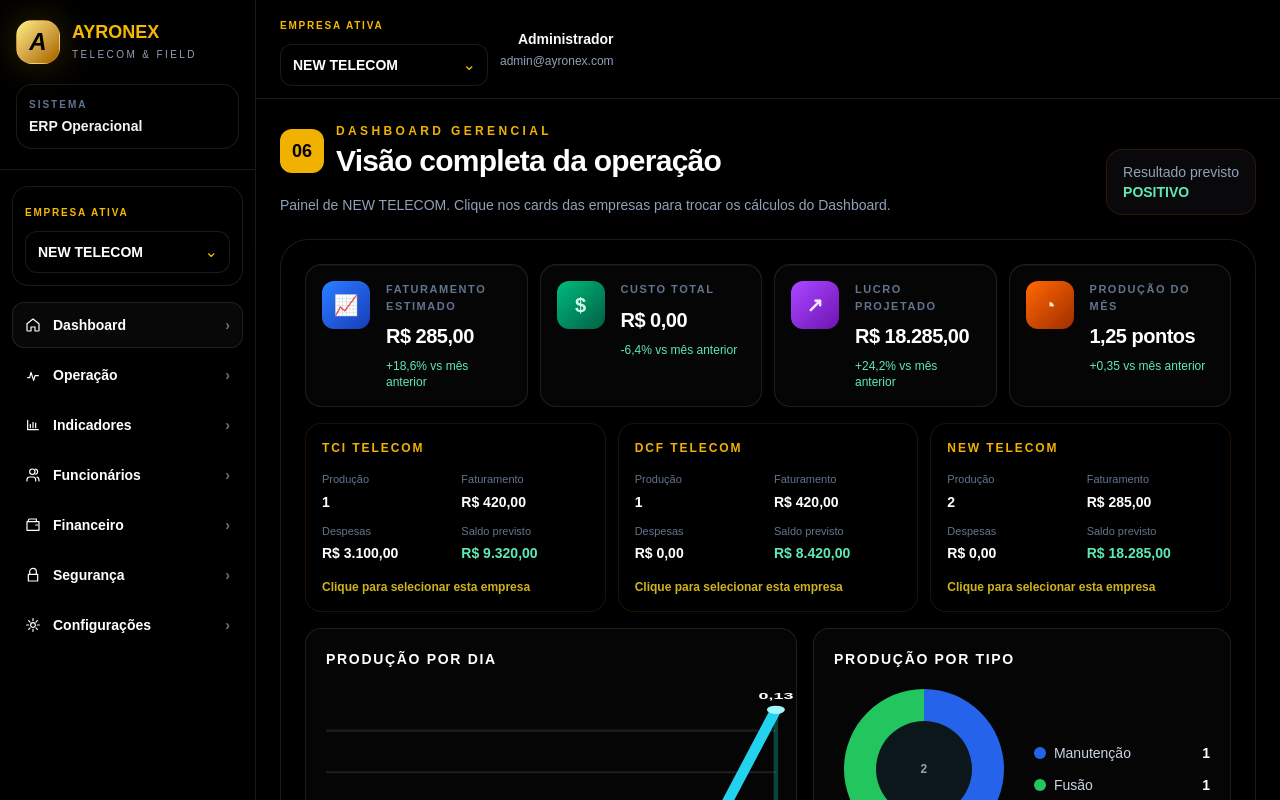
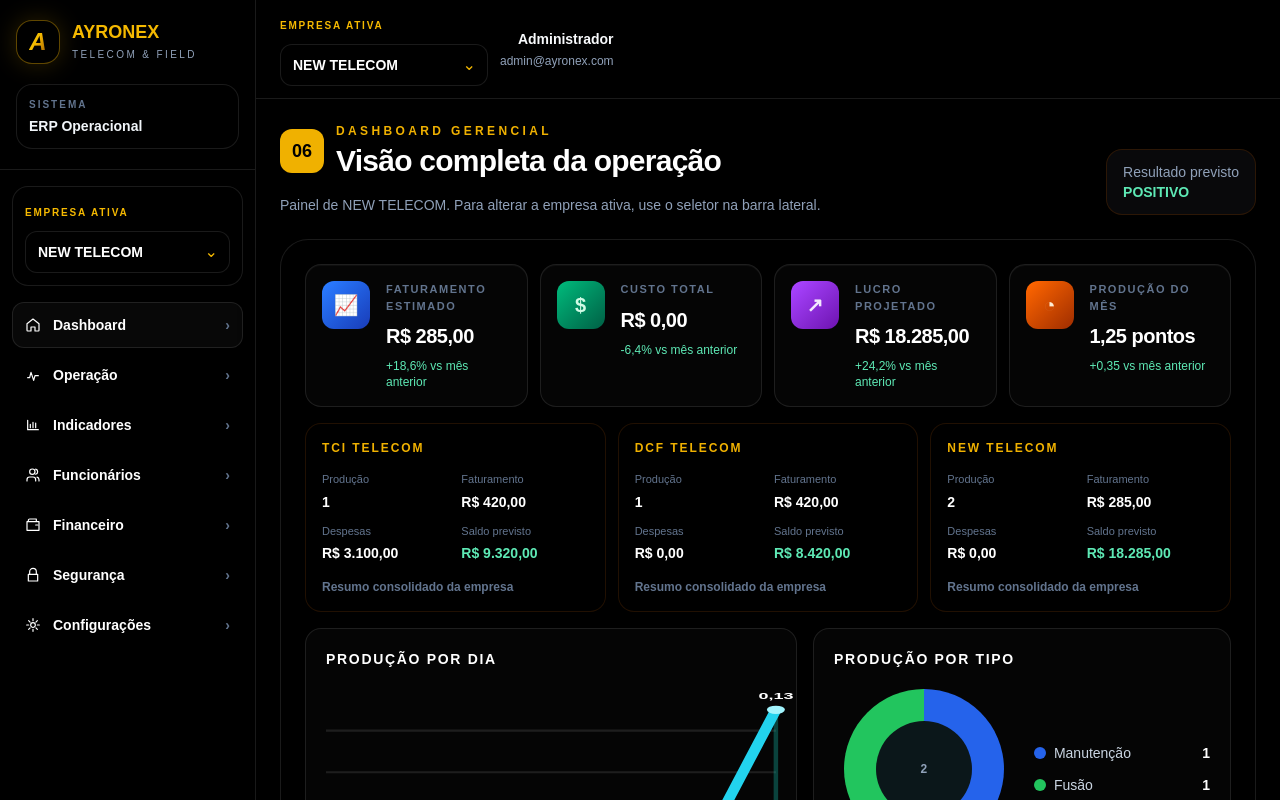
Before and after one commit to ayronex-sistema/ayronex-sistema, a Next.js app: page /dashboard in a window 1280 px wide. Shown: the top 800 px of the page. Built offline with nearby package versions, Linux system fonts and the light colour scheme.

Commit message:
Aprimora funcionarios seguranca e importacoes

```diff
--- a/app/dashboard/page.tsx
+++ b/app/dashboard/page.tsx
@@ -12,7 +12,7 @@ const weekLabels = ["Seg", "Ter", "Qua", "Qui", "Sex", "Sáb"];
 const defaultDailyProduction = [28, 46, 38, 57, 49, 72];
 
 export default function DashboardPage() {
-  const { data, dataByCompany, empresaAtiva, setEmpresaAtiva } = useErpData();
+  const { data, dataByCompany, empresaAtiva } = useErpData();
   const resumo = calcularResumoERP(dataByCompany);
   const teamEntries = Object.entries(resumo.productionByTeam);
   const dailyProduction = buildDailySeries(resumo.productionMonth);
@@ -35,7 +35,7 @@ export default function DashboardPage() {
               </div>
             </div>
             <p className="mt-4 max-w-3xl text-sm text-slate-400">
-              Painel de {empresaAtiva}. Clique nos cards das empresas para trocar os cálculos do Dashboard.
+              Painel de {empresaAtiva}. Para alterar a empresa ativa, use o seletor na barra lateral.
             </p>
           </div>
 
@@ -57,7 +57,7 @@ export default function DashboardPage() {
 
           <div className="mt-4 grid gap-3 lg:grid-cols-3">
             {companyOverview.map((company) => (
-              <CompanySummaryCard key={company.name} onSelect={setEmpresaAtiva} {...company} />
+              <CompanySummaryCard key={company.name} {...company} />
             ))}
           </div>
 
@@ -121,21 +121,15 @@ function CompanySummaryCard({
   despesas,
   saldo,
   producao,
-  onSelect,
 }: {
   name: CompanyName;
   faturamento: number;
   despesas: number;
   saldo: number;
   producao: number;
-  onSelect: (company: CompanyName) => void;
 }) {
   return (
-    <button
-      className="rounded-2xl border border-yellow-950/50 bg-black/30 p-4 text-left transition hover:-translate-y-0.5 hover:border-yellow-500/60 hover:bg-yellow-500/10 focus:outline-none focus:ring-2 focus:ring-yellow-500/40"
-      onClick={() => onSelect(name)}
-      type="button"
-    >
+    <article className="rounded-2xl border border-yellow-950/50 bg-black/30 p-4 text-left">
       <p className="text-xs font-extrabold uppercase tracking-[0.16em] text-yellow-500">{name}</p>
       <div className="mt-4 grid grid-cols-2 gap-3 text-sm">
         <MiniValue label="Produção" value={String(producao)} />
@@ -143,8 +137,8 @@ function CompanySummaryCard({
         <MiniValue label="Despesas" value={formatCurrency(despesas)} />
         <MiniValue label="Saldo previsto" value={formatCurrency(saldo)} tone={saldo >= 0 ? "positive" : "negative"} />
       </div>
-      <p className="mt-4 text-xs font-semibold text-yellow-300/80">Clique para selecionar esta empresa</p>
-    </button>
+      <p className="mt-4 text-xs font-semibold text-slate-500">Resumo consolidado da empresa</p>
+    </article>
   );
 }
 
--- a/components/erp-shell.tsx
+++ b/components/erp-shell.tsx
@@ -54,7 +54,7 @@ export function ErpShell({ active, children }: ErpShellProps) {
             <div className="flex items-center gap-3 lg:hidden">
               <LogoMark />
               <div>
-                <p className="text-lg font-extrabold leading-none erp-accent-text">AYRONEX</p>
+                <p className="text-lg font-extrabold leading-none text-[#f5b900]">AYRONEX</p>
                 <p className="mt-1 text-[10px] tracking-[0.18em] text-slate-400">TELECOM & FIELD</p>
               </div>
             </div>
@@ -99,7 +99,7 @@ function BrandBlock() {
       <div className="flex items-center gap-3">
         <LogoMark />
         <div>
-          <p className="text-lg font-black leading-none erp-accent-text">AYRONEX</p>
+          <p className="text-lg font-black leading-none text-[#f5b900]">AYRONEX</p>
           <p className="mt-1.5 text-[10px] tracking-[0.24em] text-slate-400">TELECOM & FIELD</p>
         </div>
       </div>
@@ -113,8 +113,10 @@ function BrandBlock() {
 
 function LogoMark() {
   return (
-    <div className="erp-glow grid size-11 place-items-center rounded-2xl border border-white/10 bg-gradient-to-br from-yellow-200 to-yellow-700 text-black">
-      <span className="text-2xl font-black italic">A</span>
+    <div className="grid size-11 place-items-center rounded-2xl border border-yellow-500/40 bg-black shadow-[0_0_24px_rgba(245,185,0,0.18)]">
+      <span className="bg-gradient-to-br from-yellow-200 via-yellow-500 to-yellow-800 bg-clip-text text-2xl font-black italic text-transparent">
+        A
+      </span>
     </div>
   );
 }
```
